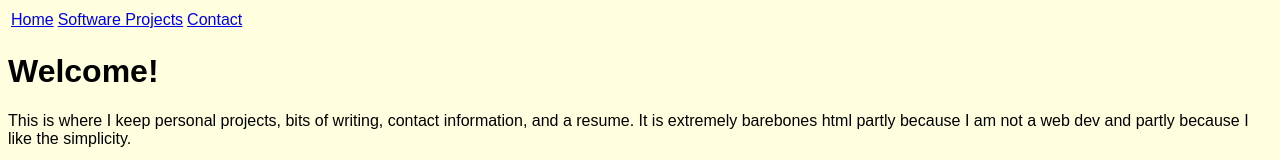
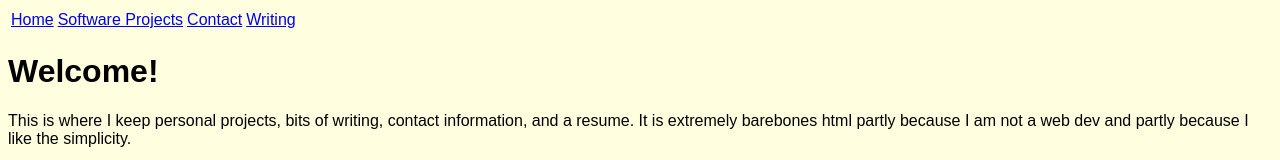
Before and after one commit to thohvi194/thohvi194.github.io, a plain HTML site: page index.html in a window 1280 px wide. Shown: the top 160 px of the page. Drawn offline with Linux system fonts and the light colour scheme.

Commit message:
add writing link

```diff
--- a/index.html
+++ b/index.html
@@ -10,6 +10,7 @@
             <td><a href='./index.html'>Home</a></td>
             <td><a href='./projects.html'>Software Projects</a></td>
             <td><a href='./resume.html'>Contact</a></td>
+	    <td><a href='./writing.html'>Writing</a></td>
         </tr>
         </table>
 
```
Also changed, not shown: projects.html (+1 -0 lines), resume.html (+1 -0 lines).
